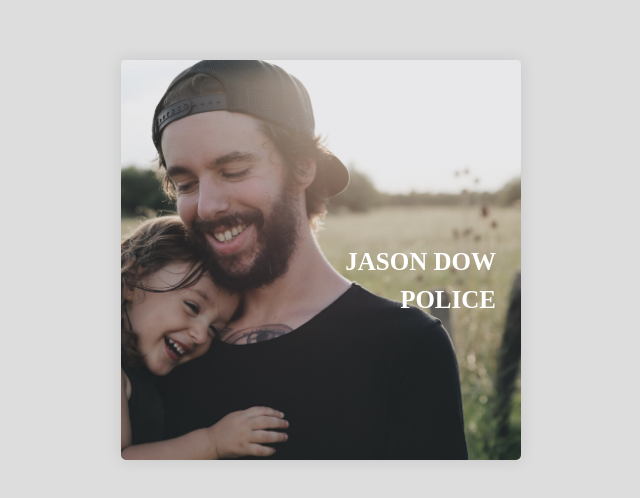
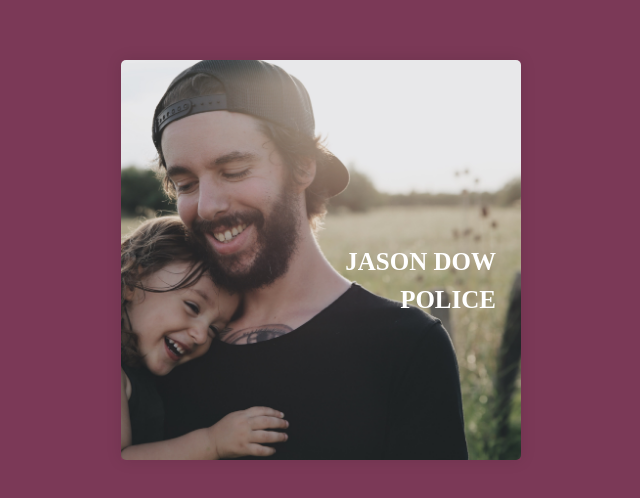
Before and after one commit to Andrey-Sushkevich/photo-card-turn, a plain HTML site: page index.html in a window 1280 px wide. Shown: the part 140-638 px from the top of the page, without its empty margins (319-959 px from the left). Drawn offline with Linux system fonts and the light colour scheme.

Commit message:
Add files via upload

```diff
--- a/main.scss
+++ b/main.scss
@@ -3,7 +3,7 @@ body {
     justify-content: center;
     align-items: center;
     min-height: 100vh;
-    background-color: #ddd;
+    background-color: rgb(123,57,87);
     margin: 0;
 }
 
```
Also changed, not shown: main.css.
